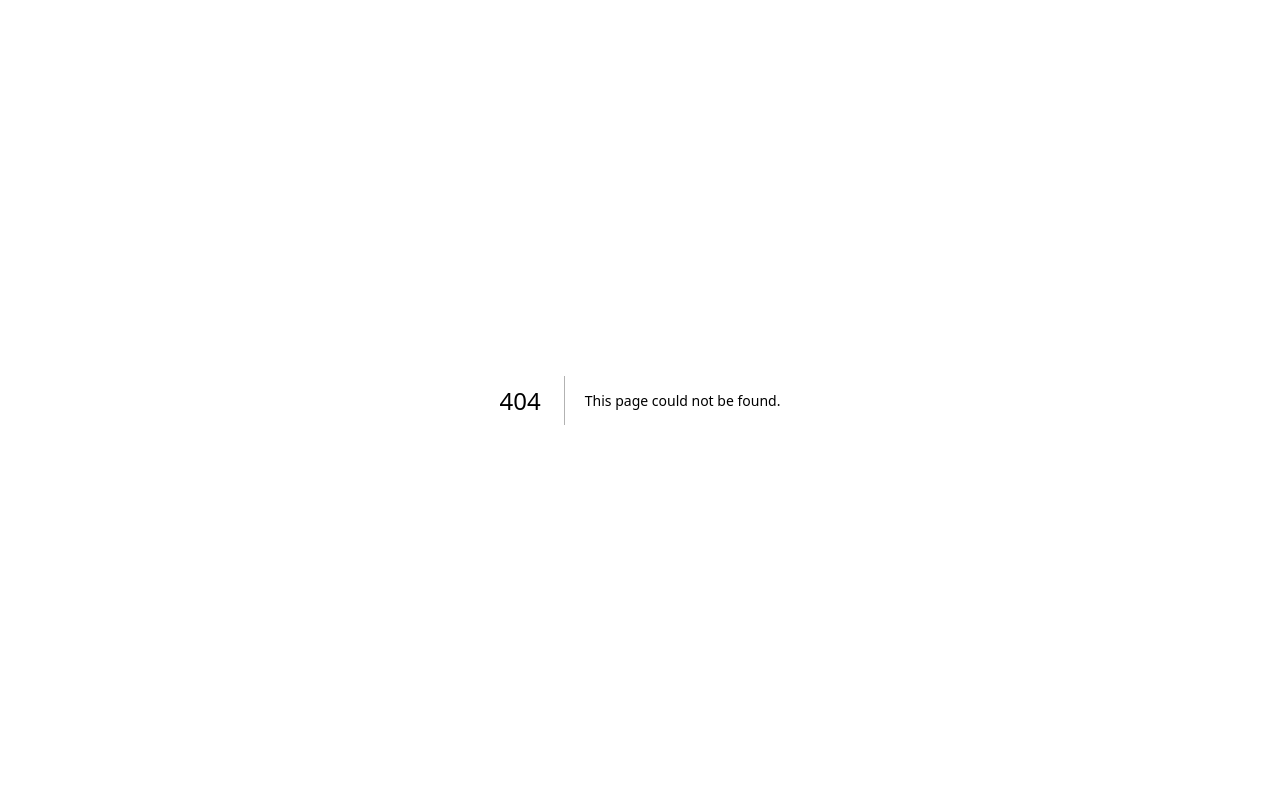
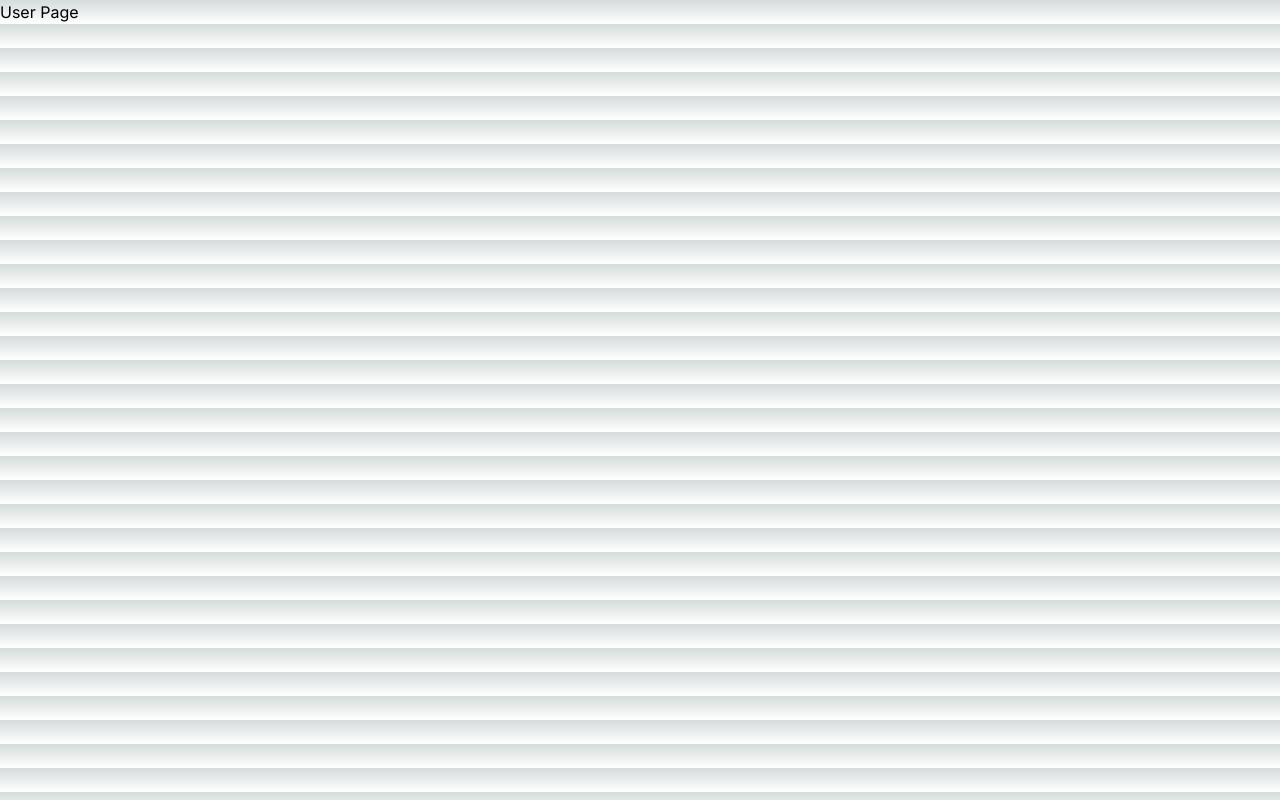
Before and after one commit to Allengl/my-second-next-app, a Next.js app: page /user in a window 1280 px wide. Before the commit this address had no page. Built offline with nearby package versions, Linux system fonts and the light colour scheme.

Commit message:
init: initialize project

```diff
--- /dev/null
+++ b/app/user/page.js
@@ -0,0 +1,13 @@
+import React from 'react'
+
+// localhost:3000/user/
+
+const page = () => {
+  return (
+    <div>
+      <h1>User Page</h1>
+    </div>
+  )
+}
+
+export default page
```
